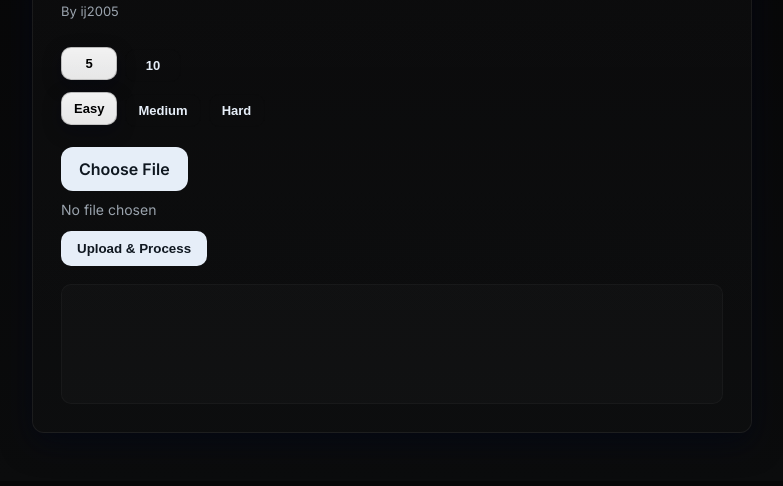
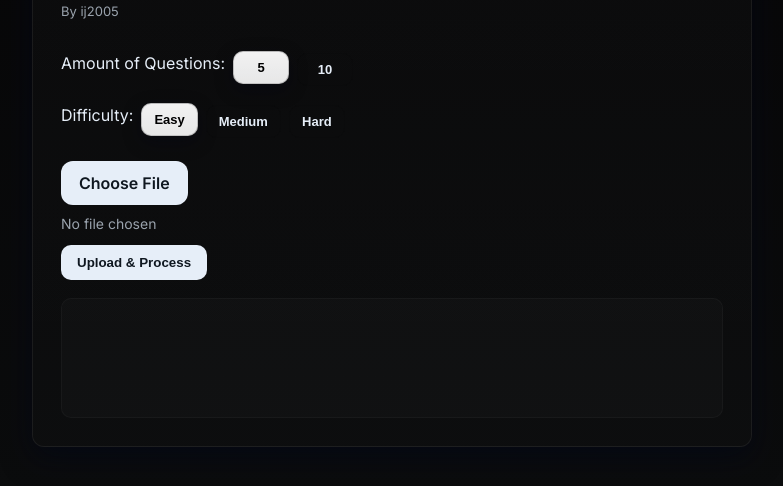
Before and after one commit to ij-2005/File-read-AI-test, a website: page index.html in a window 1280 px wide. Shown: the part 104-590 px from the top of the page, without its empty margins (248-1031 px from the left). Drawn offline with Linux system fonts and the light colour scheme.

Commit message:
added labels for the amount of questions and difficulty

```diff
--- a/index.html
+++ b/index.html
@@ -16,6 +16,7 @@
     <!-- Question count segmented control -->
 <div class="question-count" role="group" aria-label="Number of Questions">
   <div class="segmented" role="radiogroup" aria-label="Number of Questions">
+    <p class="segmented">Amount of Questions: </p>
     <button type="button" class="segmented-item" data-value="5" aria-pressed="true">5</button>
     <button type="button" class="segmented-item" data-value="10" aria-pressed="false">10</button>
   </div>
@@ -25,6 +26,7 @@
 <!-- Difficulty segmented control -->
 <div class="difficulty-choice" role="group" aria-label="Difficulty">
   <div class="segmented" role="radiogroup" aria-label="Difficulty">
+    <p class="segmented">Difficulty: </p>
     <button type="button" class="segmented-item" data-value="easy" aria-pressed="true">Easy</button>
     <button type="button" class="segmented-item" data-value="medium" aria-pressed="false">Medium</button>
     <button type="button" class="segmented-item" data-value="hard" aria-pressed="false">Hard</button>
```
